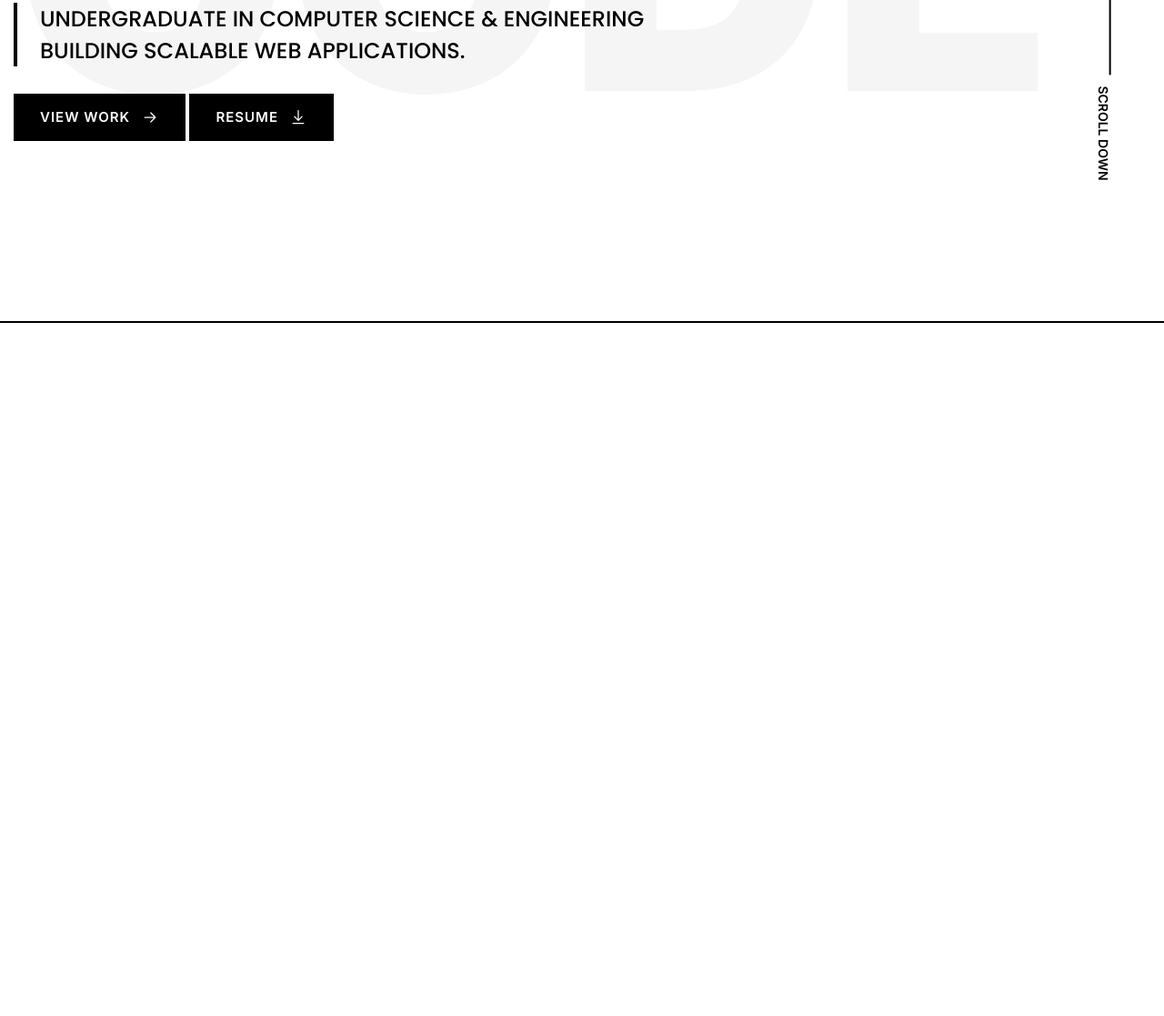
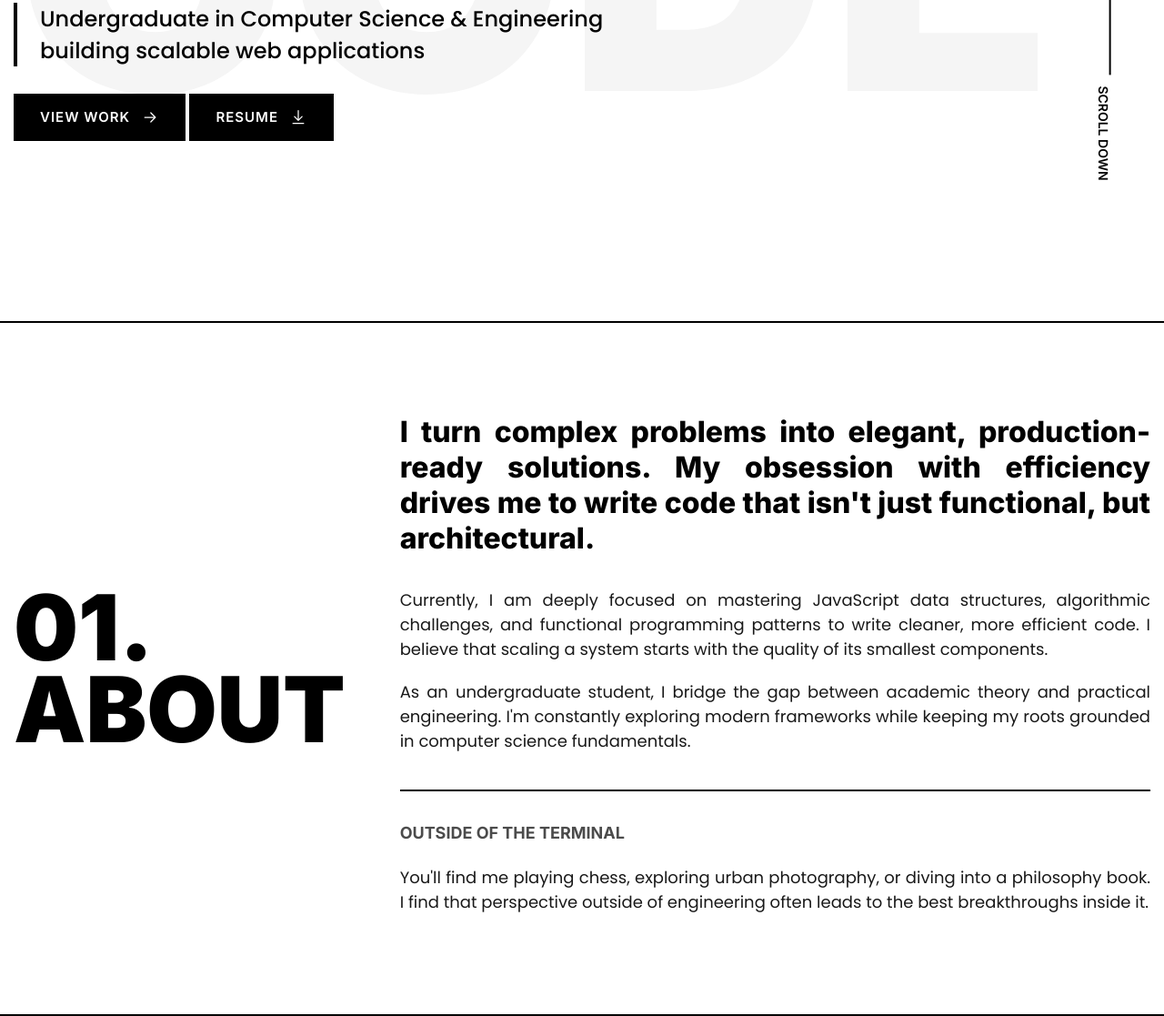
Before and after one commit to MohammadSanjidDad/Website, a plain HTML site: page index.html in a window 1280 px wide. Shown: the part 512-1629 px from the top of the page at 91% size. Before the commit the page ends 867 px from the top, so only its background shows below. Drawn offline with Linux system fonts and the light colour scheme.

Commit message:
About Section added with custom Scss.

```diff
--- /dev/null
+++ b/ASSETS/SCSS/SOURCE/_ABOUT_ME.SCSS
@@ -0,0 +1,71 @@
+@use "COMPONENT/MIXIN";
+@use "COMPONENT/VARIABLE";
+
+SECTION.ABOUT_SECTION {
+    PADDING: 100PX 0;
+    BORDER-BOTTOM: 2PX SOLID #000000;
+
+    DIV.CONTAINERS {
+        DIV.CONTENTS_SECTION {
+            @include MIXIN.DISPLAY_STYLE(SPACE-BETWEEN);
+
+            DIV.RIGHT_SECTION {
+                PADDING-RIGHT: 30PX;
+
+                DIV.TITLE_SECTION {
+                    P.TITLE {
+                        FONT-SIZE: 100PX;
+                        FONT-WEIGHT: 900;
+                        LINE-HEIGHT: 90PX;
+                        FONT-FAMILY: "INTER", SANS-SERIF;
+                    }
+                }
+            }
+
+            DIV.LEFT_SECTION {
+                PADDING-LEFT: 30PX;
+
+                DIV.TITLE_SECTION {
+                    P.TITLE {
+                        FONT-SIZE: 32PX;
+                        FONT-WEIGHT: 800;
+                        TEXT-ALIGN: JUSTIFY;
+                        FONT-FAMILY: "INTER", SANS-SERIF;
+                    }
+                }
+
+                DIV.TEXT_SECTION {
+                    PADDING-TOP: 25PX;
+
+                    P.DESCRIPTION {
+                        OPACITY: 0.9;
+                        PADDING: 10PX 0;
+                        FONT-SIZE: 18PX;
+                        FONT-WEIGHT: 400;
+                        TEXT-ALIGN: JUSTIFY;
+                    }
+
+                    DIV.LINE {
+                        WIDTH: 100%;
+                        HEIGHT: 2PX;
+                        MARGIN-TOP: 30PX;
+                        BACKGROUND-COLOR: #000000;
+                    }
+
+                    DIV.SUB_TITLE_SECTION {
+                        PADDING-TOP: 35PX;
+                        PADDING-BOTTOM: 15PX;
+
+                        P.SUB_TITLE {
+                            OPACITY: 0.7;
+                            FONT-SIZE: 18PX;
+                            FONT-WEIGHT: 700;
+                            TEXT-ALIGN: JUSTIFY;
+                            FONT-FAMILY: "INTER", SANS-SERIF;
+                        }
+                    }
+                }
+            }
+        }
+    }
+}
--- a/Assets/Scss/custom.style.scss
+++ b/Assets/Scss/custom.style.scss
@@ -1,5 +1,6 @@
-@use "Source/navigation";
-@use "Source/main_section";
+@use "SOURCE/ABOUT_ME";
+@use "SOURCE/NAVIGATION";
+@use "SOURCE/MAIN_SECTION";
 
 @import url('https://fonts.googleapis.com/css2?family=Poppins:wght@100;200;300;400;500;600;700;800;900&display=swap');
 @import url('https://fonts.googleapis.com/css2?family=Inter:ital,opsz,wght@0,14..32,100..900;1,14..32,100..900&display=swap');
@@ -10,6 +11,10 @@
     OUTLINE: NONE;
     BOX-SIZING: BORDER-BOX;
     FONT-FAMILY: "POPPINS", SANS-SERIF;
+}
+
+HTML::-webkit-scrollbar {
+    display: none;
 }
 
 A {
--- a/index.html
+++ b/index.html
@@ -58,8 +58,8 @@
                     <P CLASS="TITLE">SOFTWARE ENGINEER.</P>
                 </DIV>
                 <DIV CLASS="SUB_TITLE_SECTION">
-                    <P CLASS="SUB_TITLE_ONE">UNDERGRADUATE IN COMPUTER SCIENCE & ENGINEERING</P>
-                    <P CLASS="SUB_TITLE_TWO">BUILDING SCALABLE WEB APPLICATIONS.</P>
+                    <P CLASS="SUB_TITLE_ONE">Undergraduate in Computer Science & Engineering</P>
+                    <P CLASS="SUB_TITLE_TWO">building scalable web applications</P>
                 </DIV>
                 <DIV CLASS="LINK_SECTION">
                     <A HREF="" CLASS="LINK_ONE">
@@ -83,6 +83,46 @@
 
     <!-- ========================= HERO SECTION ========================= -->
 
+    <!-- ========================= ABOUT SECTION ========================= -->
+
+    <SECTION CLASS="ABOUT_SECTION">
+        <DIV CLASS="CONTAINERS">
+            <DIV CLASS="CONTENTS_SECTION">
+                <DIV CLASS="RIGHT_SECTION">
+                    <DIV CLASS="TITLE_SECTION">
+                        <P CLASS="TITLE">01. ABOUT</P>
+                    </DIV>
+                </DIV>
+                <DIV CLASS="LEFT_SECTION">
+                    <DIV CLASS="TITLE_SECTION">
+                        <P CLASS="TITLE">I turn complex problems into elegant, production-ready solutions. My obsession
+                            with efficiency drives me to write code that isn't just functional, but architectural.</P>
+                    </DIV>
+                    <DIV CLASS="TEXT_SECTION">
+                        <P CLASS="DESCRIPTION">Currently, I am deeply focused on mastering JavaScript data structures,
+                            algorithmic challenges, and functional
+                            programming patterns to write cleaner, more efficient code. I believe that scaling a system
+                            starts with the quality of
+                            its smallest components.</P>
+                        <P CLASS="DESCRIPTION">As an undergraduate student, I bridge the gap between academic theory and
+                            practical engineering. I'm constantly
+                            exploring modern frameworks while keeping my roots grounded in computer science
+                            fundamentals.</P>
+                        <DIV CLASS="LINE"></DIV>
+                        <DIV CLASS="SUB_TITLE_SECTION">
+                            <P CLASS="SUB_TITLE">OUTSIDE OF THE TERMINAL</P>
+                        </DIV>
+                        <P CLASS="DESCRIPTION">You'll find me playing chess, exploring urban photography, or diving into
+                            a philosophy book. I find that perspective
+                            outside of engineering often leads to the best breakthroughs inside it.</P>
+                    </DIV>
+                </DIV>
+            </DIV>
+        </DIV>
+    </SECTION>
+
+    <!-- ========================= ABOUT SECTION ========================= -->
+
     <!-- ========================= MAIN CONTENT ========================= -->
 
     <!-- ========================= CUSTOM JS ========================= -->
```
Also changed, not shown: Assets/Css/custom.style.css, 1 other file.
